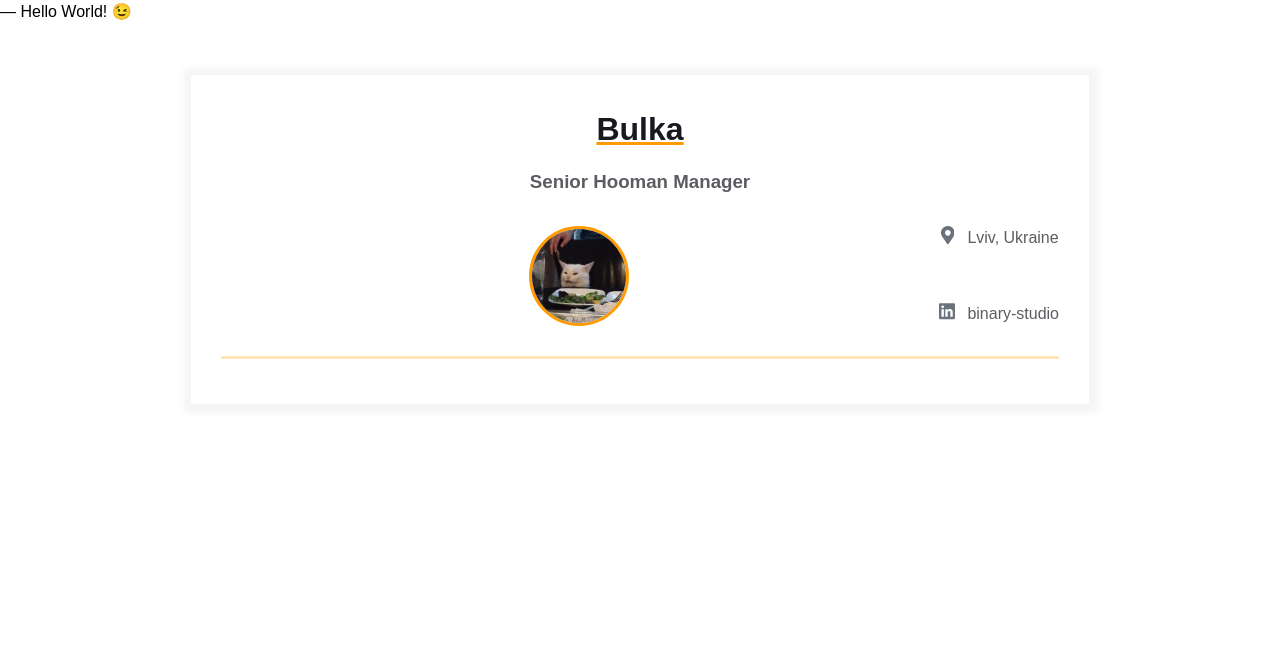
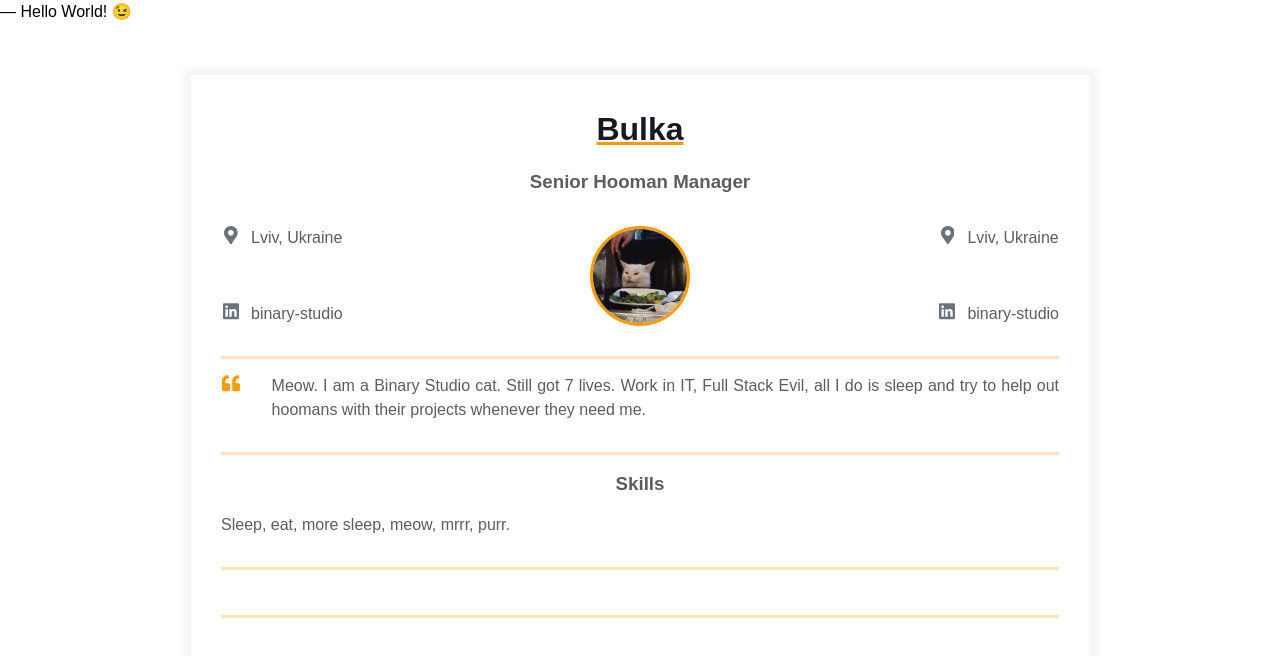
Before and after one commit to ViktorHrimli/homepage, a plain HTML site: page index.html in a window 1280 px wide. Drawn offline with Linux system fonts and the light colour scheme.

Commit message:
Add block and create(hehe joke, copypaste 89lvl) styles

```diff
--- a/index.html
+++ b/index.html
@@ -16,7 +16,40 @@
             <h3 class="contact-info__sub-header">Senior Hooman Manager</h3>
 
             <div class="contact_info_container fh">
-              <div class="contact-info__block"></div>
+              <div class="contact-info__block">
+                <a href="" rel="author" class="contact-info__item">
+                  <div class="contact-info__item-icon-wrapper">
+                    <svg
+                      class="contact-info__item-icon"
+                      xmlns="http://www.w3.org/2000/svg"
+                      viewBox="0 0 384 512"
+                    >
+                      <path
+                        d="M172.268 501.67C26.97 291.031 0 269.413 0 192 0 85.961 85.961 0 192 0s192 85.961 192 192c0 77.413-26.97 99.031-172.268 309.67-9.535 13.774-29.93 13.773-39.464 0zM192 272c44.183 0 80-35.817 80-80s-35.817-80-80-80-80 35.817-80 80 35.817 80 80 80z"
+                      ></path>
+                    </svg>
+                  </div>
+                  <span>Lviv, Ukraine</span>
+                </a>
+                <a
+                  href="https://ua.linkedin.com/company/binary-studio_241166"
+                  rel="author"
+                  class="contact-info__item"
+                >
+                  <div class="contact-info__item-icon-wrapper">
+                    <svg
+                      class="contact-info__item-icon"
+                      xmlns="http://www.w3.org/2000/svg"
+                      viewBox="0 0 448 512"
+                    >
+                      <path
+                        d="M416 32H31.9C14.3 32 0 46.5 0 64.3v383.4C0 465.5 14.3 480 31.9 480H416c17.6 0 32-14.5 32-32.3V64.3c0-17.8-14.4-32.3-32-32.3zM135.4 416H69V202.2h66.5V416zm-33.2-243c-21.3 0-38.5-17.3-38.5-38.5S80.9 96 102.2 96c21.2 0 38.5 17.3 38.5 38.5 0 21.3-17.2 38.5-38.5 38.5zm282.1 243h-66.4V312c0-24.8-.5-56.7-34.5-56.7-34.6 0-39.9 27-39.9 54.9V416h-66.4V202.2h63.7v29.2h.9c8.9-16.8 30.6-34.5 62.9-34.5 67.2 0 79.7 44.3 79.7 101.9V416z"
+                      ></path>
+                    </svg>
+                  </div>
+                  <span>binary-studio</span>
+                </a>
+              </div>
 
               <div class="contact-info__block contact-info__block--center">
                 <img
@@ -63,6 +96,47 @@
             </div>
           </div>
         </div>
+        <div class="container">
+          <div class="resume__block">
+            <div class="intro">
+              <div class="intro__icon-wrapper">
+                <svg
+                  class="intro__icon"
+                  xmlns="http://www.w3.org/2000/svg"
+                  viewBox="0 0 512 512"
+                >
+                  <path
+                    d="M464 256h-80v-64c0-35.3 28.7-64 64-64h8c13.3 0 24-10.7 24-24V56c0-13.3-10.7-24-24-24h-8c-88.4 0-160 71.6-160 160v240c0 26.5 21.5 48 48 48h128c26.5 0 48-21.5 48-48V304c0-26.5-21.5-48-48-48zm-288 0H96v-64c0-35.3 28.7-64 64-64h8c13.3 0 24-10.7 24-24V56c0-13.3-10.7-24-24-24h-8C71.6 32 0 103.6 0 192v240c0 26.5 21.5 48 48 48h128c26.5 0 48-21.5 48-48V304c0-26.5-21.5-48-48-48z"
+                  ></path>
+                </svg>
+              </div>
+              <p class="intro_text">
+                Meow. I am a Binary Studio cat. Still got 7 lives. Work in IT,
+                Full Stack Evil, all I do is sleep and try to help out hoomans
+                with their projects whenever they need me.
+              </p>
+            </div>
+          </div>
+        </div>
+        <div class="container">
+          <div class="resume__block">
+            <div class="skills">
+              <h3 class="skills__header">Skills</h3>
+              <p class="skills__text">
+                Sleep, eat, more sleep, meow, mrrr, purr.
+              </p>
+            </div>
+          </div>
+        </div>
+        <div class="container">
+          <div class="resume__block">
+            <div class="main-info fh">
+              <div class="experiences"></div>
+
+              <div class="additional-info fv"></div>
+            </div>
+          </div>
+        </div>
       </div>
     </main>
   </body>
--- a/styles.css
+++ b/styles.css
@@ -128,3 +128,40 @@ body {
   border: 3px solid;
   border-color: var(--text-decoration-color);
 }
+
+.intro {
+  display: flex;
+  justify-content: start;
+}
+
+.intro__icon-wrapper {
+  margin-right: 30px;
+  width: 30px;
+  display: flex;
+  justify-content: center;
+}
+
+.intro__icon {
+  height: 1.1428rem;
+  vertical-align: text-bottom;
+}
+
+.intro__icon path {
+  fill: var(--text-decoration-color);
+}
+
+.intro_text {
+  color: var(--secondary-text-color);
+  text-align: justify;
+}
+
+.skills__header {
+  color: var(--secondary-text-color);
+  text-align: center;
+  margin-bottom: 15px;
+}
+
+.skills__text {
+  color: var(--secondary-text-color);
+  text-align: justify;
+}
```
